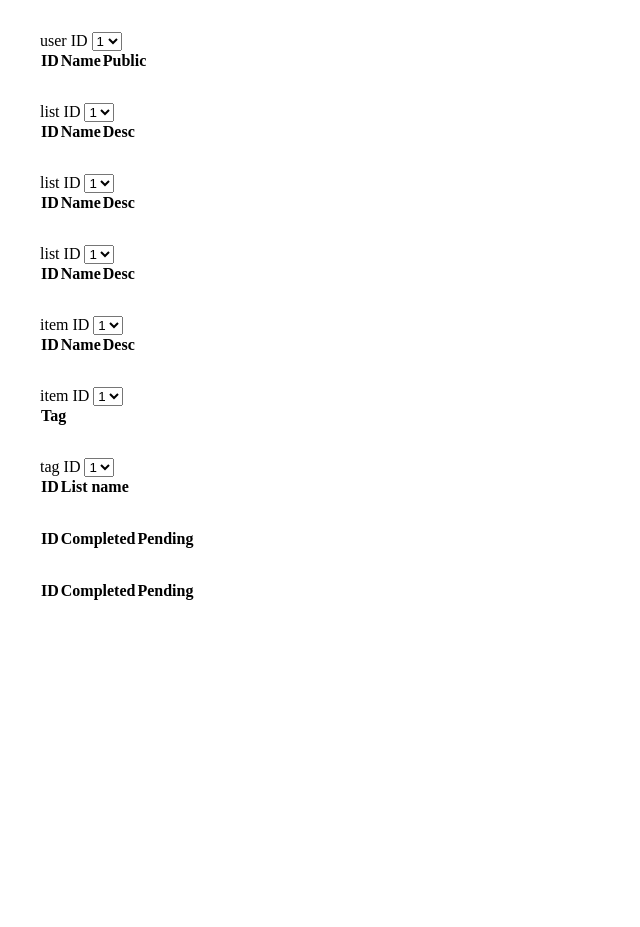
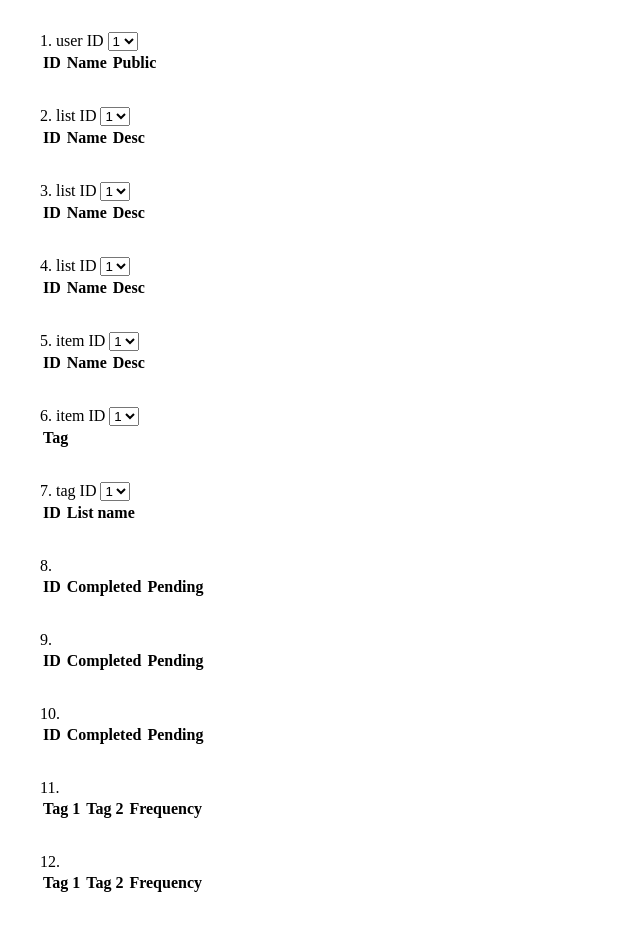
Before and after one commit to VictrumMaximum/Web-Database, a website: page client/html/dashboard.html in a window 1280 px wide. Shown: the whole page, without its empty margins (0-640 px from the left). Before the commit the page ends 800 px from the top, so only its background shows below. Drawn offline with Linux system fonts and the light colour scheme; no server answers.

Commit message:
q4 and q11

```diff
--- a/client/css/dashboard.css
+++ b/client/css/dashboard.css
@@ -13,6 +13,6 @@ div {
 	margin: 2em;
 }
 
-td {
+td, th {
 	padding: 3px;
 }
--- a/client/html/dashboard.html
+++ b/client/html/dashboard.html
@@ -12,6 +12,7 @@
 
 	<body>
 		<div id="Q1">
+			1.
 			user ID
 			<select id="Q1-id">
 				<option value="1">1</option>
@@ -30,6 +31,7 @@
 		</div>
 
 		<div id="Q2">
+			2.
 			list ID
 			<select id="Q2-id">
 				<option value="1">1</option>
@@ -50,6 +52,7 @@
 		</div>
 
 		<div id="Q3">
+			3.
 			list ID
 			<select id="Q3-id">
 				<option value="1">1</option>
@@ -70,6 +73,7 @@
 		</div>
 
 		<div id="Q4">
+			4.
 			list ID
 			<select id="Q4-id">
 				<option value="1">1</option>
@@ -90,6 +94,7 @@
 		</div>
 
 		<div id="Q5">
+			5.
 			item ID
 			<select id="Q5-id">
 				<option value="1">1</option>
@@ -110,6 +115,7 @@
 		</div>
 
 		<div id="Q6">
+			6.
 			item ID
 			<select id="Q6-id">
 				<option value="1">1</option>
@@ -128,6 +134,7 @@
 		</div>
 
 		<div id="Q7">
+			7.
 			tag ID
 			<select id="Q7-id">
 				<option value="1">1</option>
@@ -147,6 +154,7 @@
 		</div>
 
 		<div id="Q8">
+			8.
 			<table class="data">
 				<thead>
 					<th>ID</th>
@@ -159,6 +167,7 @@
 		</div>
 
 		<div id="Q9">
+			9.
 			<table class="data">
 				<thead>
 					<th>ID</th>
@@ -169,5 +178,44 @@
 				</tbody>
 			</table>
 		</div>
+
+		<div id="Q10">
+			10.
+			<table class="data">
+				<thead>
+					<th>ID</th>
+					<th>Completed</th>
+					<th>Pending</th>
+				</thead>
+				<tbody>
+				</tbody>
+			</table>
+		</div>
+
+		<div id="Q11">
+			11.
+			<table class="data">
+				<thead>
+					<th>Tag 1</th>
+					<th>Tag 2</th>
+					<th>Frequency</th>
+				</thead>
+				<tbody>
+				</tbody>
+			</table>
+		</div>
+
+		<div id="Q12">
+			12.
+			<table class="data">
+				<thead>
+					<th>Tag 1</th>
+					<th>Tag 2</th>
+					<th>Frequency</th>
+				</thead>
+				<tbody>
+				</tbody>
+			</table>
+		</div>
 	</body>
 </html>
--- a/client/javascript/dashboard.js
+++ b/client/javascript/dashboard.js
@@ -1,5 +1,5 @@
 $(document).ready(function() {
-	for(var i = 1; i <= 9; i++) {
+	for(var i = 1; i <= 11; i++) {
 		getQuery(i);
 	}
 });
@@ -24,6 +24,7 @@ function getQuery(id) {
 		});
 }
 
+// returns the table to contain this query's result.
 function getTable(id) {
 	var div = document.getElementById('Q' + id);
 	if(div.children.length > 1) {
@@ -34,6 +35,7 @@ function getTable(id) {
 	return div.children[0];
 }
 
+// returns the value of the select block for this query.
 function getValue(id) {
 	return document.getElementById('Q' + id).children[0].value;
 }
```
Also changed, not shown: server.js (+28 -10 lines), 1 other file.
